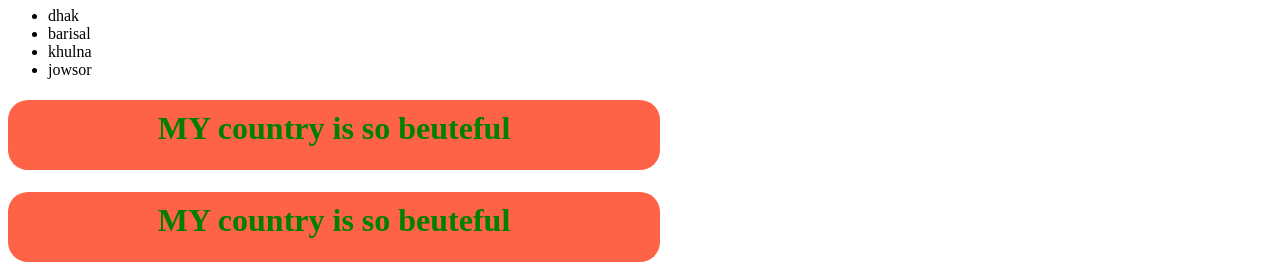
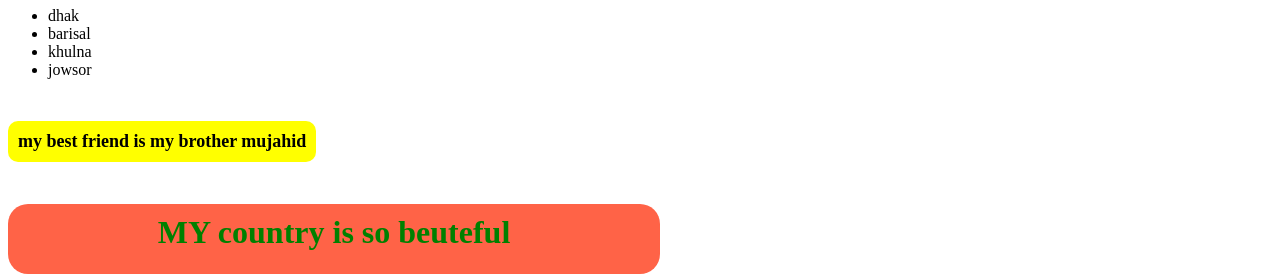
Before and after one commit to ALfaridi702/my-first-website, a plain HTML site: page index.html in a window 1280 px wide. Shown: the part 1140-1416 px from the top of the page. Drawn offline with Linux system fonts and the light colour scheme.

Commit message:
add new line on html and add style on the new line

```diff
--- a/index.html
+++ b/index.html
@@ -60,6 +60,7 @@
         <li>khulna</li>
         <li>jowsor</li>
     </ul>
+    <h6 class=" bestfriend">my best friend is my brother mujahid</h6>
 
     <h1>MY country is so beuteful</h1>
     <h1>MY country is so beuteful</h1>
--- a/style.css
+++ b/style.css
@@ -80,3 +80,17 @@ img {
     margin: auto;
 
 }
+
+/* New Style for Best friend start */
+.bestfriend {
+    font-weight: 800;
+    background-color: yellow;
+    font-size: large;
+    padding: 10px;
+    width: fit-content;
+    border-radius: 10px;
+}
+
+.bestfriend:hover {
+    background-color: green;
+}
```
